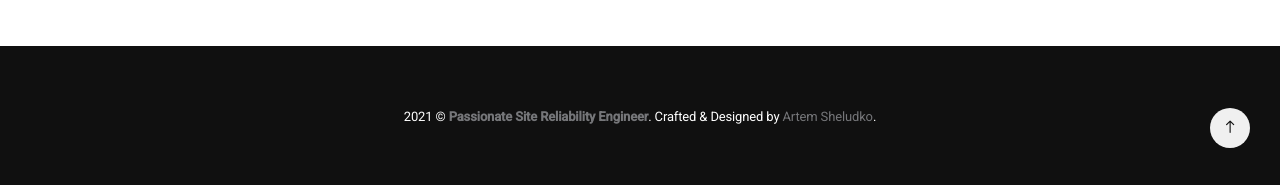
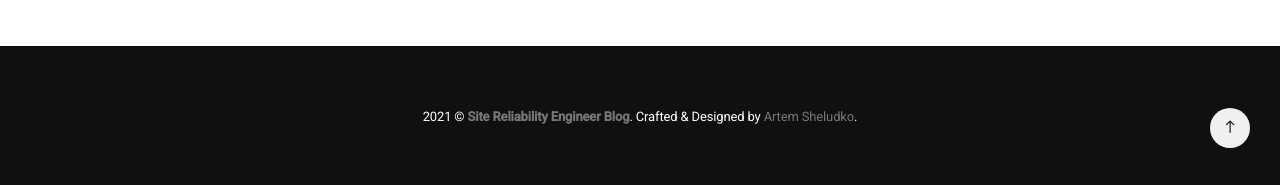
Before and after one commit to fr123k/blog-theme-magnila, a Jekyll site: the page built from index.html, in a window 1280 px wide and 900 px high, scrolled down 2452 px. Shown: the part 712-897 px from the top of the window. Built offline with Jekyll 4.4.1, drawn with Linux system fonts in a browser that asks for light colours; nearby versions of some CDN libraries; the list of posts is cut into pages by our own code; comment, search, counter and statistics services are not loaded.

```diff
--- a/_config.yml
+++ b/_config.yml
@@ -1,6 +1,6 @@
 #-------------------------------
 # General Site Settings
-title: Passionate Site Reliability Engineer
+title: Site Reliability Engineer Blog
 logo: '/images/logo_fr123k.png' # You can add own logo. For example '/images/logo.png'.
 description: Minimalistic and Elegant Theme
 baseurl: "" # the subpath of your site, e.g. /blog
```
